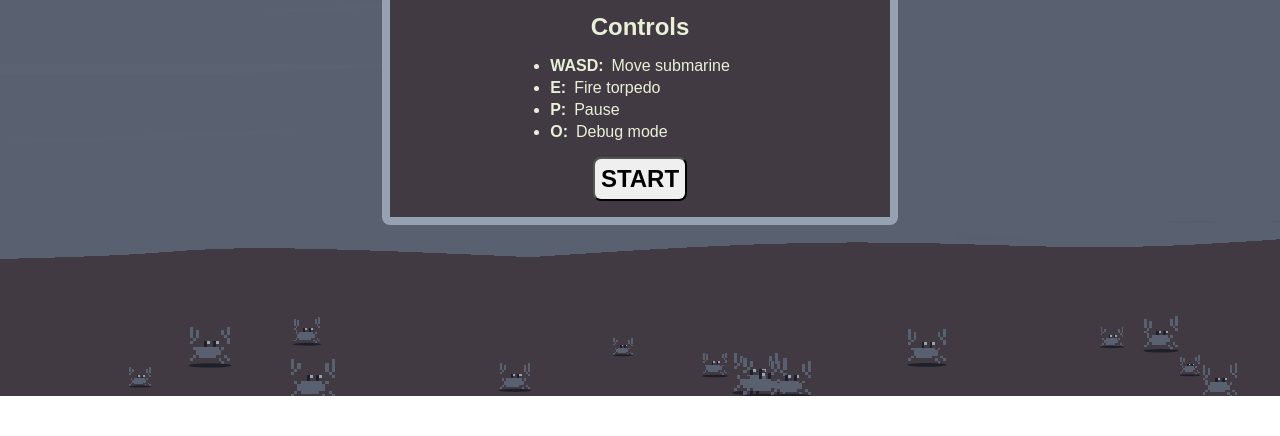
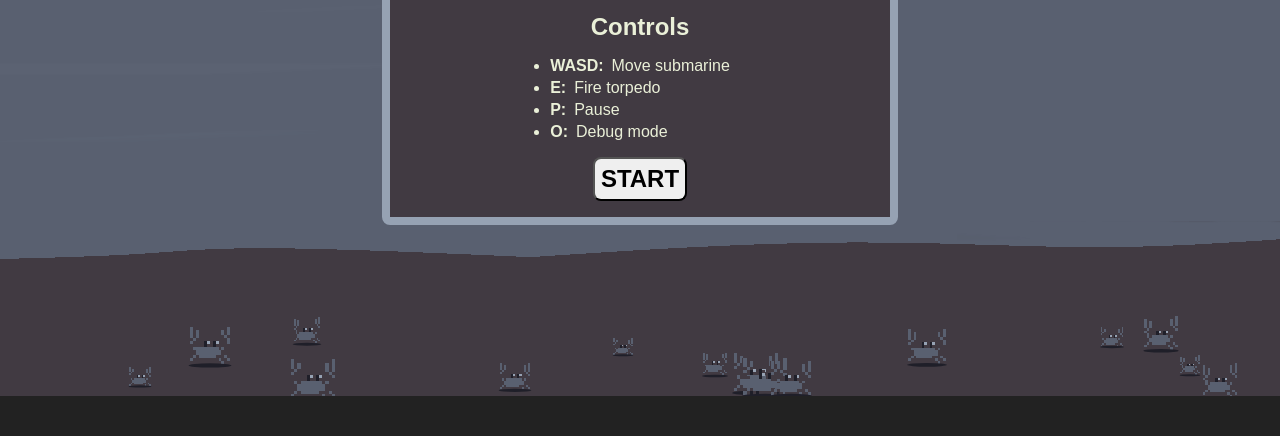
Before and after one commit to kniffen/Ludum-Dare-56, a website built with Vite: page index.html in a window 1280 px wide. Shown: the part 364-800 px from the top of the page. Built offline with nearby package versions, Linux system fonts and the light colour scheme.

Commit message:
Update style.css

```diff
--- a/src/style.css
+++ b/src/style.css
@@ -10,6 +10,7 @@ body,
 }
 
 body {
+  background-color: #222222;
   font-family: 'Arial';
   color: #EAF0D8;
 }
```
